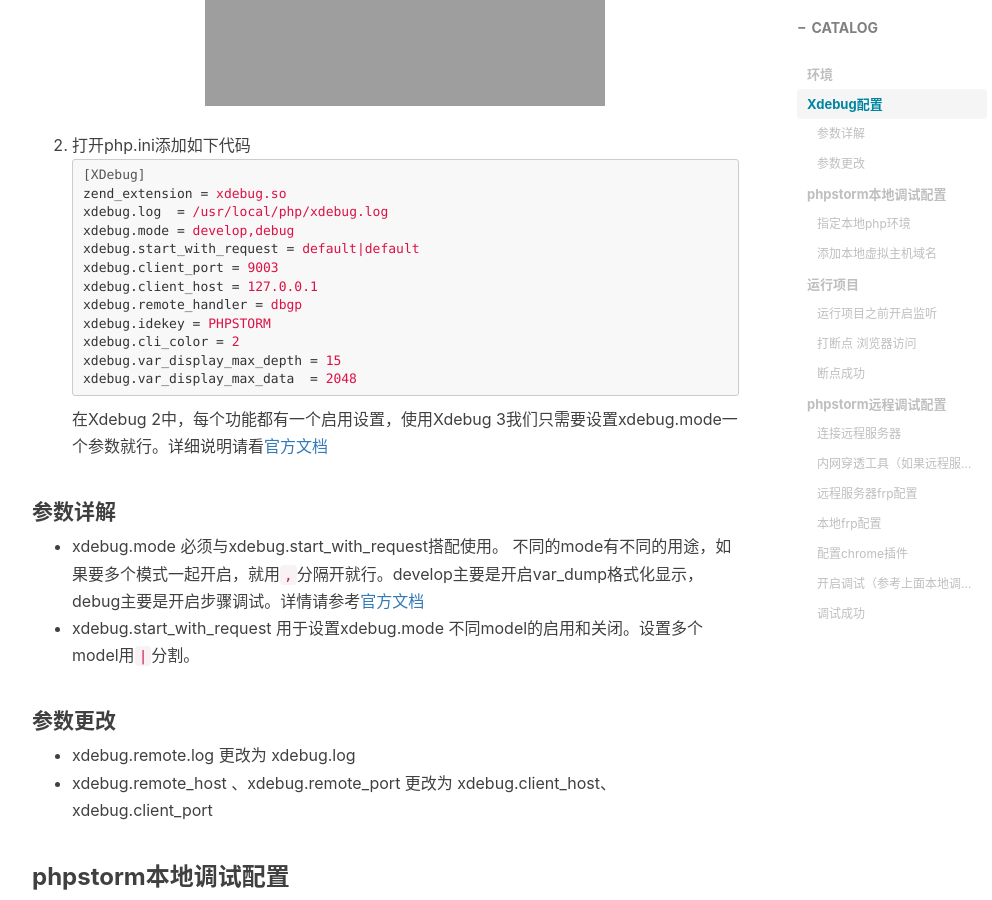
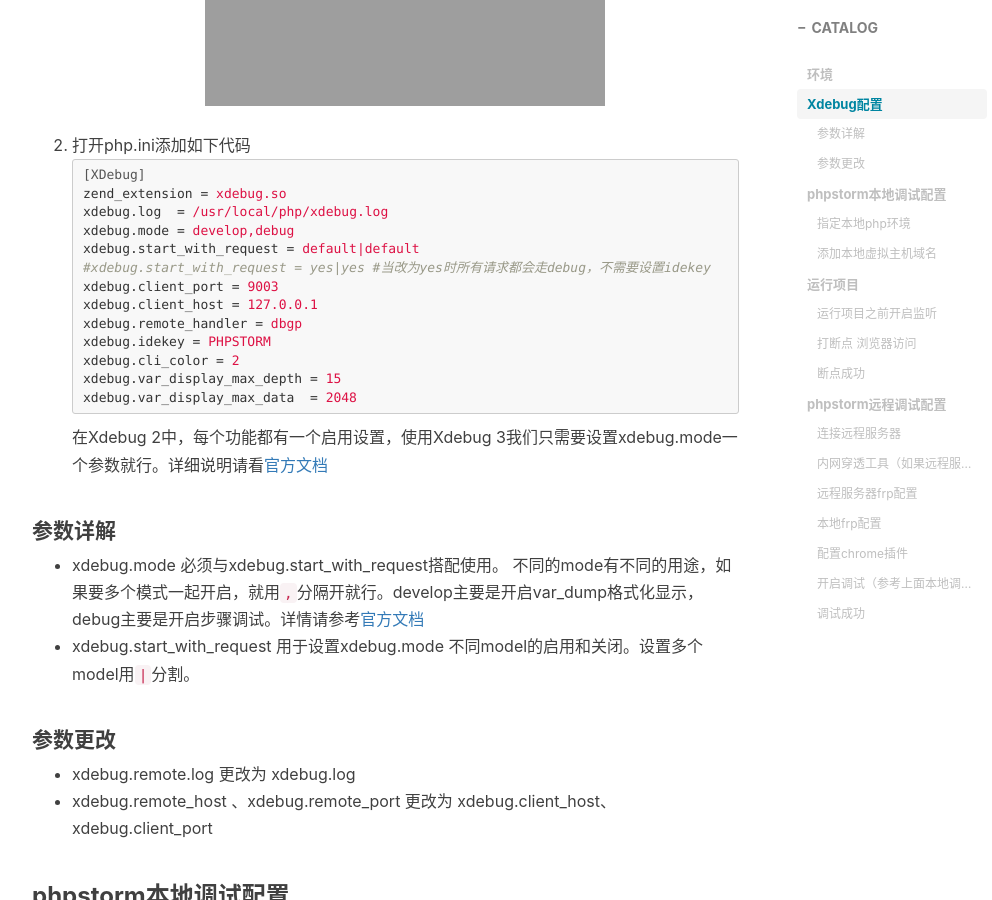
Before and after one commit to feimoc/feimoc.github.io, a Jekyll site: the page built from _posts/2021-3-21-PhpStorm+Xdebug3.md, in a window 1280 px wide and 900 px high, scrolled down 1492 px. Shown: the whole window, without its empty margins (233-1225 px from the left). Built offline with Jekyll 4.4.1, drawn with Linux system fonts in a browser that asks for light colours; nearby versions of some CDN libraries; comment, search, counter and statistics services are not loaded.

Commit message:
update xdebug config

```diff
--- a/_posts/2021-3-21-PhpStorm+Xdebug3.md
+++ b/_posts/2021-3-21-PhpStorm+Xdebug3.md
@@ -30,6 +30,7 @@
 xdebug.log  = /usr/local/php/xdebug.log
 xdebug.mode = develop,debug
 xdebug.start_with_request = default|default
+#xdebug.start_with_request = yes|yes #当改为yes时所有请求都会走debug，不需要设置idekey
 xdebug.client_port = 9003
 xdebug.client_host = 127.0.0.1
 xdebug.remote_handler = dbgp
```
